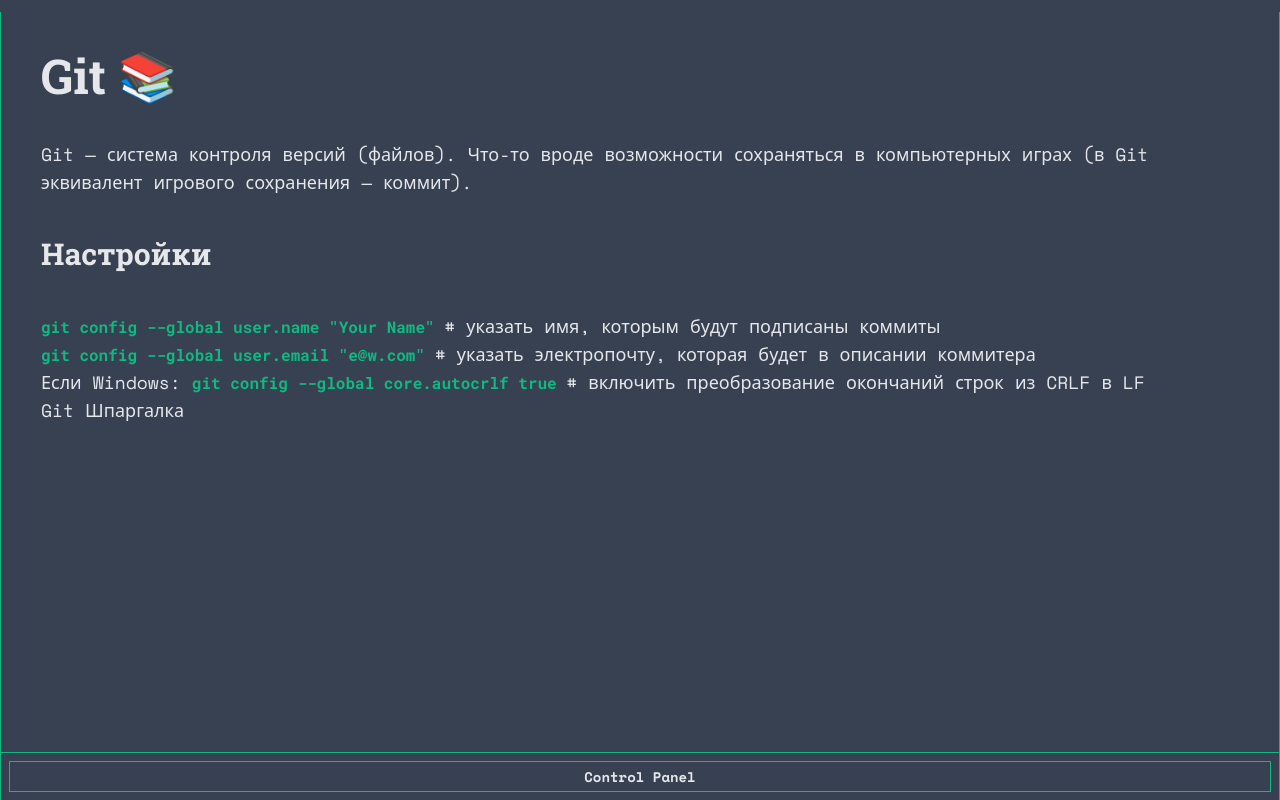
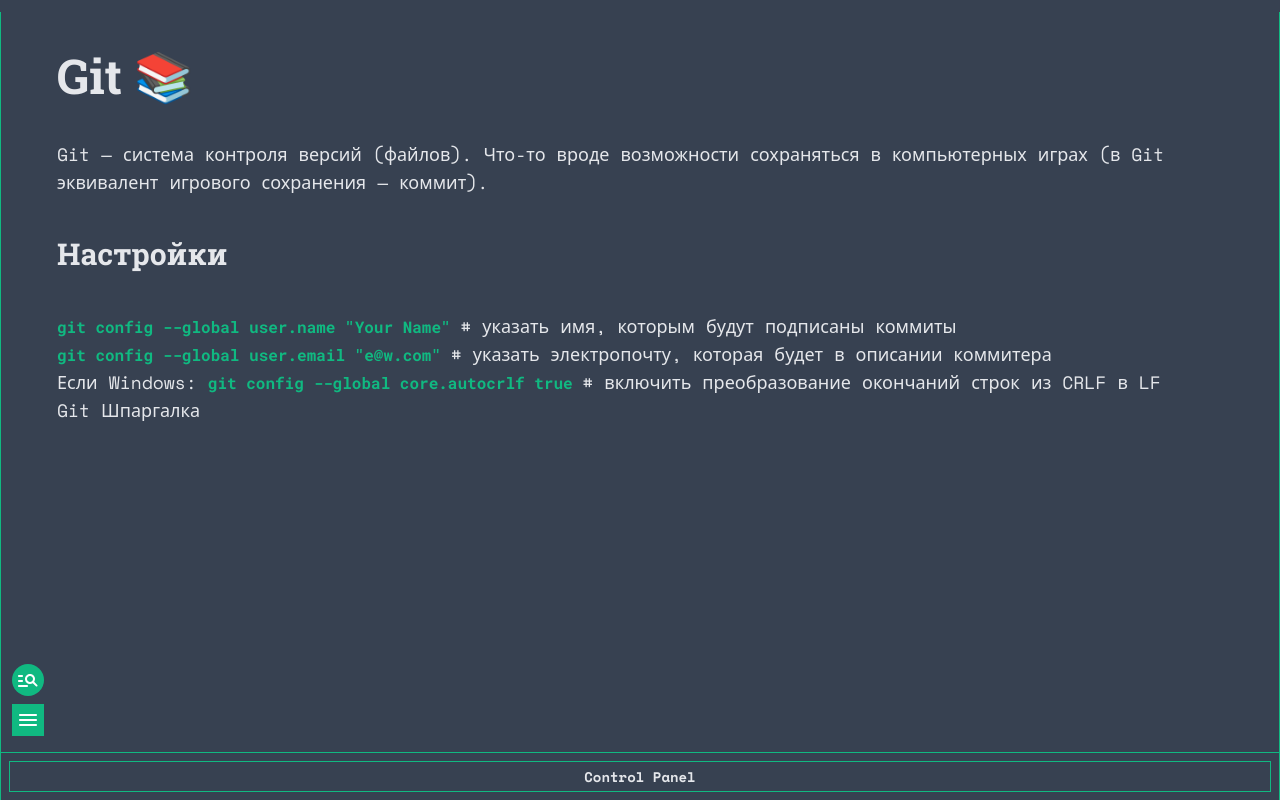
Before and after one commit to andygr1n1/frontend-notebook, a React (Vite) app: page /git in a window 1280 px wide. Built offline with nearby package versions, Linux system fonts and the light colour scheme; what react-animations would draw is missing.

Commit message:
search hot button

```diff
--- a/package.json
+++ b/package.json
@@ -13,6 +13,7 @@
         "@emotion/react": "^11.7.1",
         "@emotion/styled": "^11.6.0",
         "@headlessui/react": "^1.6.3",
+        "@mui/icons-material": "^5.8.0",
         "@mui/material": "^5.8.0",
         "antd": "^4.20.6",
         "localforage": "^1.10.0",
--- a/src/layout/Content.tsx
+++ b/src/layout/Content.tsx
@@ -1,12 +1,17 @@
 import { observer } from 'mobx-react-lite'
 import type { ReactNode } from 'react'
-import { NavLink } from 'react-router-dom'
+import { NavLink, useLocation } from 'react-router-dom'
 import { useRootStore } from '../StoreProvider'
 import { ThemeMode } from './control-panel/color-theme/ThemeMode'
 import { PenColor } from './control-panel/pen-color/PenColor'
+import MenuRoundedIcon from '@mui/icons-material/MenuRounded'
+import ManageSearchRoundedIcon from '@mui/icons-material/ManageSearchRounded'
 
 export const Content: React.FC<{ children?: ReactNode }> = observer(({ children }) => {
     const { navigation_menu_mobile_status } = useRootStore()
+    const location = useLocation()
+    const isCurrentPathSearchPage = location.pathname === '/'
+
     return (
         <>
             <div className="flex h-full w-full flex-col overflow-auto border-r border-l border-primary-color border-opacity-10  text-lg 2xl:w-[1000px]">
@@ -14,10 +19,24 @@
                     <MobileControlPanelModal />
                 ) : (
                     <div className="flex h-full w-full flex-col">
-                        <div className="flex flex-auto flex-col px-10">{children}</div>
+                        <div className="flex flex-auto flex-col px-14 2xl:px-10">
+                            {children}
+                        </div>
                         <MobileControlPanel />
                     </div>
                 )}
+                <div className="absolute bottom-16 left-3 flex flex-col gap-2 ">
+                    {!isCurrentPathSearchPage && (
+                        <NavLink
+                            to="/"
+                            className="rounded-full bg-primary-color p-1 !text-[14px] !leading-none !text-white">
+                            <ManageSearchRoundedIcon />
+                        </NavLink>
+                    )}
+                    <div className="bg-primary-color p-1 !text-[14px] !leading-none text-white 2xl:hidden">
+                        <MenuRoundedIcon />
+                    </div>
+                </div>
             </div>
         </>
     )
@@ -29,10 +48,9 @@
     const open = () => onChangeField('navigation_menu_mobile_status', true)
 
     return (
-        <div
-            onClick={open}
-            className="sticky bottom-0 flex h-12 w-full border-t border-t-primary-color bg-bg-color p-2 text-text-color 2xl:hidden">
+        <div className="sticky bottom-0 flex h-12 w-full border-t border-t-primary-color bg-bg-color p-2 text-text-color 2xl:hidden">
             <span
+                onClick={open}
                 className="
                         flex w-full cursor-pointer select-none items-center
                         justify-center border border-primary-color
--- a/src/styles/index.scss
+++ b/src/styles/index.scss
@@ -50,6 +50,10 @@
 
     body.dark-theme  #root {
         @apply bg-gray-700 text-gray-200;
+    }
+
+    svg, img {
+        @apply p-0 m-0 leading-none #{!important};
     }
 
     code {
```
Also changed, not shown: 1 other file (tests, documents, lock files or other folders).
